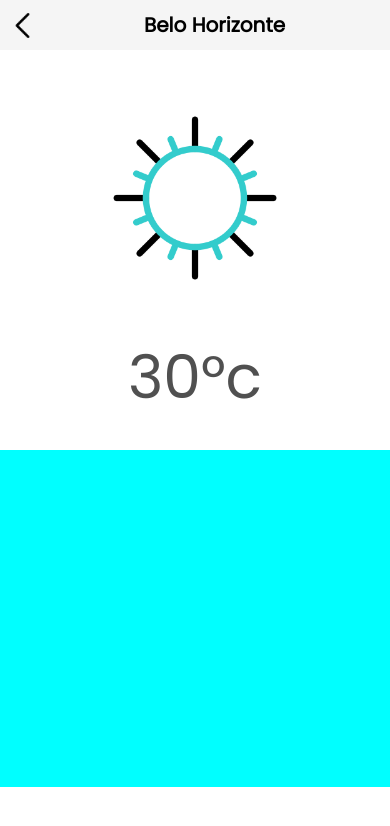
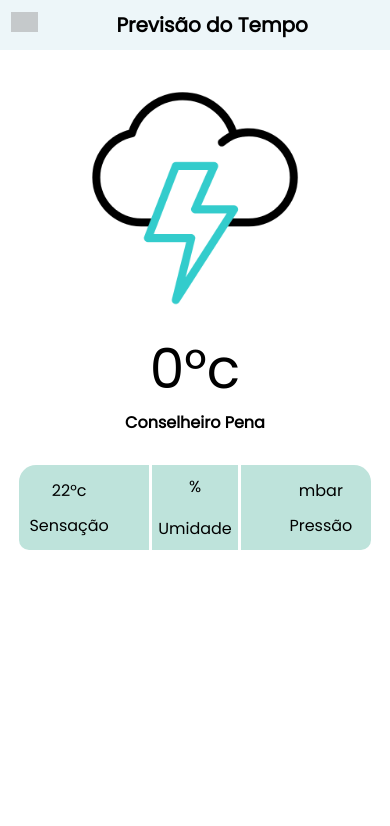
Before and after one commit to P3droPaulo/WeatherApp, a Flask app: page / in a window 390 px wide. Shown: the top 826 px of the page. Run offline with Flask 2, Linux system fonts and the light colour scheme; data that the repository does not hold is empty; grey boxes are pictures that could not be loaded.

Commit message:
v2.1 beta

```diff
--- /dev/null
+++ b/api_request.py
@@ -0,0 +1,20 @@
+import requests
+
+class WeatherRequest():
+    def __init__(self, city, lang="pt-br"):
+        self.city = city
+        self.lang = lang
+
+        self.API_KEY = '431184d81cc92171cee033a4fa4e305d'
+        self.API_LINK = f'https://api.openweathermap.org/data/2.5/weather?q={self.city}&appid={self.API_KEY}&lang={self.lang}'
+
+        self.request = requests.get(self.API_LINK).json()
+
+        self.celcius = int(self.request['main']['temp'] - 273.15)
+        self.description = self.request['weather'][0]['description']
+        self.humidity = self.request['main']['humidity']
+        self.pressure = self.request['main']['pressure']
+
+        self.weatherData = [self.city, self.celcius, self.description, self.humidity, self.pressure]
+
+print(WeatherRequest('Ouro Preto').request)
--- a/app.py
+++ b/app.py
@@ -1,12 +1,16 @@
 from flask import Flask, render_template
+from api_request import WeatherRequest
 import os
 
 app = Flask(__name__)
 
 @app.route('/')
 def homepage():
-    city = 'Belo Horizonte'
-    return render_template('homepage.html', city=city)
+    city_input = 'Conselheiro Pena'
+    weather = WeatherRequest(city_input)
+
+    return render_template('homepage.html', city=weather.weatherData[0], temp=weather.weatherData[1],
+    description=weather.weatherData[2], humidity=weather.weatherData[3], pressure=weather.weatherData[4])
 
 def main():
     port = int(os.environ.get('PORT', 5000))
--- a/static/css/homepage.css
+++ b/static/css/homepage.css
@@ -1,121 +1,108 @@
-#content{
-    display: flex;
-    flex-direction: row;
-    flex-wrap: wrap;
+@import url('https://fonts.googleapis.com/css2?family=Poppins&display=swap');
+*{
+  margin: 0;
+  padding: 0;
+  font-family: Poppins, sans-serif;
+}
+body{
+  background-color: white;
 }
 header{
-    display: flex;
-    width: 100%;
-    height: 50px;
-    flex-direction: row;
-    justify-content: flex-start;
-    align-items: center;
-
-    background-color: whitesmoke;
+  width: 100%;
+  height: 50px;
+  background-color: #edf6f9;
+  display: flex;
+  align-items: center;
 }
 #back{
-    width: 10%;
+  display: flex;
+  align-items: center;
+  transition: .4s;
+  opacity: 50%;
+  margin-left: 10px;
+}
+#back:hover{
+  opacity: 100%;
+
 }
 #back img{
-    height: 25px;
-    margin-left: 10px;
-    margin-top: 5px;
+  height: 20px;
 }
-#city_name{
-    width: 90%;
-    text-align: center;
-    font-size: 20px;
-    font-family: Poppins;
-    font-weight: 600;
+#title{
+  font-size: 20px;
+  font-weight: bold;
+  width: 90%;
+  text-align: center;
 }
-#top_content{
-    display: flex;
-    width: 100%;
-    height: 45vh;
-    justify-content: center;
-    align-content: center;
-    flex-direction: row;
-    flex-wrap: wrap;
-    padding-top: 20px;
-
+#content{
+  display: flex;
+  justify-content: center;
+  flex-direction: row;
+  flex-wrap: wrap;
 }
-#sub_content img{
-    height: 200px;
+#image{
+  margin-top: 20px;
 }
-#temp {
-    font-family: Poppins;
-    color: rgb(80, 80, 80);
-    font-size: 60px;
-    margin-top: 30px;
-    text-align: center;
+#image img{
+  height: 250px;
 }
-#bottom_content{
-    display: flex;
-    width: 100%;
-    height: 40vh;
-
-
-    background-color: cyan;
+#temp{
+  width: 100%;
+  text-align: center;
+  font-size: 55px;
+}
+#city{
+  font-weight: bold;
 }
 
+/* Sub-Content */
 
-@media(max-width: 800px){
-    #content{
-        display: flex;
-        flex-direction: row;
-        flex-wrap: wrap;
-    }
-    header{
-        display: flex;
-        width: 100%;
-        height: 50px;
-        flex-direction: row;
-        justify-content: flex-start;
-        align-items: center;
-
-        background-color: whitesmoke;
-    }
-    #back{
-        width: 10%;
-    }
-    #back img{
-        height: 25px;
-        margin-left: 10px;
-        margin-top: 5px;
-    }
-    #city_name{
-        width: 90%;
-        text-align: center;
-        font-size: 20px;
-        font-family: Poppins;
-        font-weight: 600;
-    }
-    #top_content{
-        display: flex;
-        width: 100%;
-        height: 45vh;
-        justify-content: center;
-        align-content: center;
-        flex-direction: row;
-        flex-wrap: wrap;
-
-    }
-    #sub_content img{
-        height: 200px;
-    }
-    #temp {
-        font-family: Poppins;
-        color: rgb(80, 80, 80);
-        font-size: 60px;
-        margin-top: 30px;
-        text-align: center;
-    }
-    #bottom_content{
-        display: flex;
-        width: 100%;
-        height: 40vh;
-
-
-        background-color: cyan;
-    }
+#sub_content{
+  display: flex;
+  flex-direction: row;
+  flex-wrap: nowrap;
+  gap: 50px;
+  justify-content: center;
+  align-items: center;
+  margin-top: 30px;
 }
+#cards{
+  display: flex;
+  flex-direction: row;
+  flex-wrap: nowrap;
+  gap: 30px;
+  justify-content: center;
+  align-items: center;
+  background-color: #bee3db;
+  height: 85px;
+  border-radius: 17px 17px 10px 10px;
+}
+#data{
+  width: 100px;
+  height: 90px;
+  display: flex;
+  flex-direction: row;
+  flex-wrap: wrap;
+  align-items: center;
+}
+#data-mid{
+  text-align: center;
+  border-left: solid 3px white;
+  border-right: solid 3px white;
+  height: 85px;
+  display: flex;
+  flex-direction: row;
+  flex-wrap: wrap;
+  align-items: center;
+}
+#data-mid p{
+  width: 100%;
+  text-align: center;
+}
+#data p{
+  width: 100%;
+  text-align: center;
+}
+#data #text{
+  margin-top: -20px;
+}
--- a/templates/homepage.html
+++ b/templates/homepage.html
@@ -16,23 +16,41 @@
     <title>Document</title>
 </head>
 <body>
-    <div id="content">
   <header>
     <div id="back">
-                <img src="/static/img/back.png" alt="back">
+      <a href="">
+        <img src="https://cdn-icons-png.flaticon.com/128/130/130882.png" alt="image">
+      </a>
     </div>
-            <div id="city_name">
-                <p>{{ city }}</p>
+    <div id="title">
+      <p>Previsão do Tempo</p>
     </div>
   </header>
-        <div id="top_content">
-            <div id="sub_content">
-                <div id="image"><img src="/static/img/sun.gif" alt="image"></div>
-                <div id="temp"><p>30°c</p></div>
+  <div id="content">
+    <div id="image">
+      <img src="{{ url_for('static', filename='img/storm.gif') }}" alt="image">
+    </div>
+    <div id="temp">
+      <p>{{temp}}°c</p>
+    </div>
+    <div id="city">
+      <p>{{city}}</p>
     </div>
   </div>
-        <div id="bottom_content">
-
+  <div id="sub_content">
+    <div id="cards">
+      <div id="data">
+        <p>22°c</p>
+        <p id="text">Sensação</p>
+      </div>
+      <div id="data-mid">
+        <p>{{humidity}}%</p>
+        <p id="text">Umidade</p>
+      </div>
+      <div id="data">
+        <p>{{pressure}}mbar</p>
+        <p id="text">Pressão</p>
+      </div>
     </div>
   </div>
 </body>
```
Lines whose indentation alone changed are shown as unchanged.
